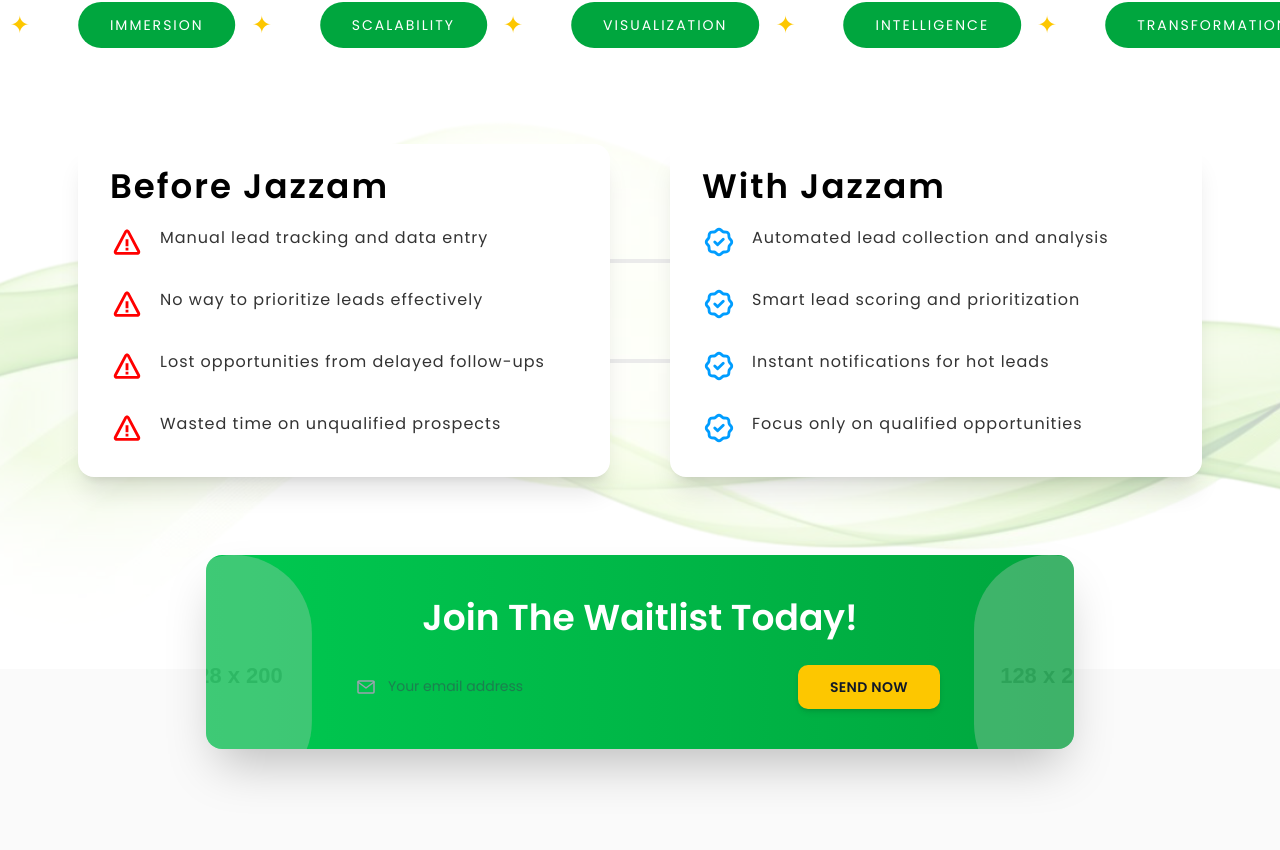
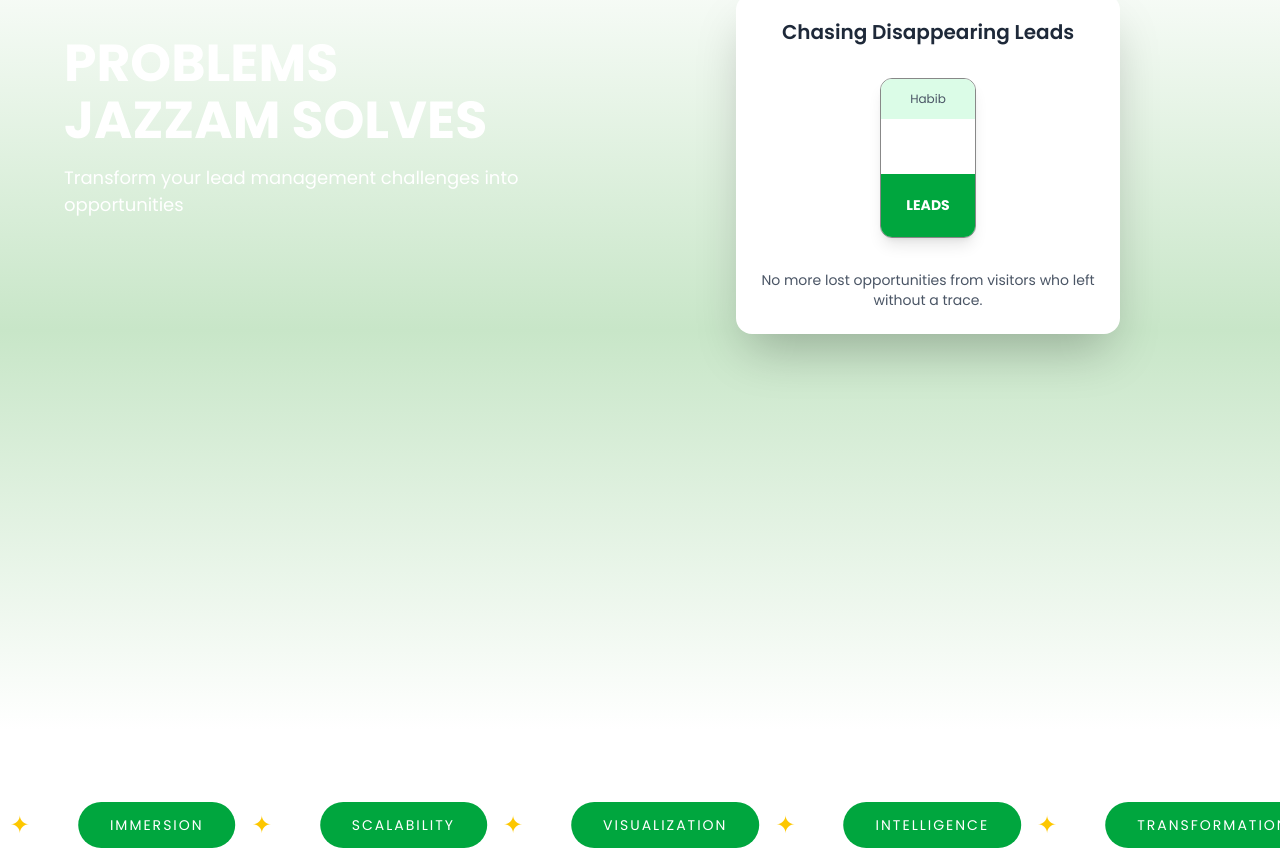
Before and after one commit to Octaloop-Technologies/jazzam-nextjs, a Next.js app: page / in a window 1280 px wide. Shown: the part 1874-2724 px from the top of the page. Built offline with nearby package versions, Linux system fonts and the light colour scheme; no server answers.

Commit message:
almost fix

```diff
--- a/src/app/(main-page)/page.tsx
+++ b/src/app/(main-page)/page.tsx
@@ -10,6 +10,7 @@
 import ProblemsJazzamSolves from "@/components/view/(main-page)/ProblemsJazzamSolves";
 import Letsstarttoday from "@/components/view/(main-page)/Letsstarttoday";
 import BeforeJazzam from "@/components/view/(main-page)/BeforeJazzam";
+import Chasing from "@/components/view/(main-page)/Chassing";
 // import Animation from "@/components/view/(main-page)/Animation";
 
 const LandingPage = async () => {
@@ -25,6 +26,10 @@
       <HowJazzamWork />
 
       {/* <Animation /> */}
+
+
+    {/* -------------  BeforeJazzam  ------------- */}
+    <Chasing />
 
     {/* -------------  BeforeJazzam  ------------- */}
     <BeforeJazzam />
@@ -44,7 +49,6 @@
 
 
        {/* ------------- Letsstarttoday ------------- */}
-
       <Letsstarttoday />
 
       {/* ------------- FAQs ------------- */}
--- a/src/components/view/(main-page)/BeforeJazzam.tsx
+++ b/src/components/view/(main-page)/BeforeJazzam.tsx
@@ -1,6 +1,7 @@
 "use client";
 
 import React from "react";
+import Image from "next/image";
 
 const BeforeJazzam: React.FC = () => {
   const items: string[] = [
@@ -29,7 +30,8 @@
     "Focus only on qualified opportunities",
   ];
 
-  const PLACEHOLDER_IMG: string = "https://placehold.co/128x200/064e3b/16a34a?text=Pattern";
+  const PLACEHOLDER_IMG: string =
+    "https://placehold.co/128x200/064e3b/16a34a?text=Pattern";
 
   return (
     <section
@@ -54,7 +56,10 @@
         </div>
         <div className="flex animate-marquee-reverse whitespace-nowrap">
           {duplicatedItems.map((item, index) => (
-            <div key={index + duplicatedItems.length} className="flex items-center mx-4">
+            <div
+              key={index + duplicatedItems.length}
+              className="flex items-center mx-4"
+            >
               <span className="bg-green-600 text-white font-normal px-8 py-4 rounded-full text-[14px] leading-[100%] tracking-[2px] uppercase">
                 {item}
               </span>
@@ -152,39 +157,31 @@
 
       {/* Bottom Card */}
       <div className="absolute bottom-[-80px] left-1/2 transform -translate-x-1/2 z-[100] w-full max-w-[900px] px-4">
-        <div className="bg-gradient-to-r from-green-500 to-green-600 rounded-2xl shadow-2xl relative overflow-hidden">
-          <div className="absolute left-[-50px] top-0 bottom-0 max-w-[200px] h-[244px] overflow-hidden opacity-30">
-            <img
-              src={PLACEHOLDER_IMG}
+        <div className=" z-[90px] bg-gradient-to-r from-[#1BA64E] to-[#51C77C] rounded-2xl shadow-2xl relative overflow-hidden">
+          <div className="absolute left-[-50px] z-40 top-0  max-w-[200px] h-[244px] overflow-hidden opacity-30">
+            <Image
+              src={"/assets/icons/home/beforeleft.png"}
               alt="decorative left"
-              width={200}
-              height={244}
-              className="h-full w-full object-cover rounded-full"
-              onError={(e) => {
-                const target = e.target as HTMLImageElement;
-                target.onerror = null;
-                target.src = "https://placehold.co/200x244/064e3b/16a34a?text=Pattern";
-              }}
+              width={499}
+              height={521}
+              unoptimized
+              className="h-full w-full z-23 object-cover rounded-full"
             />
           </div>
 
-          <div className="absolute right-[-50px] top-0 bottom-0 w-[150px] h-[244px] overflow-hidden opacity-30">
-            <img
-              src={PLACEHOLDER_IMG}
+          <div className="absolute right-[-50px] top-0  w-[150px] h-[244px] overflow-hidden opacity-30">
+            <Image
+              src={"/assets/icons/home/beforetop.png"}
               alt="decorative right"
               width={150}
               height={244}
+              unoptimized
               className="h-full w-full object-cover rounded-full"
-              onError={(e) => {
-                const target = e.target as HTMLImageElement;
-                target.onerror = null;
-                target.src = "https://placehold.co/150x244/064e3b/16a34a?text=Pattern";
-              }}
             />
           </div>
 
           <div className="relative px-8 py-8 md:px-16 md:py-10">
-            <h3 className="text-white text-3xl md:text-4xl font-semibold leading-tight text-center mb-6">
+            <h3 className="text-[#FFF] text-[34px] md:text-[24px] font-normal leading-[29px] text-center mb-6">
               Join The Waitlist Today!
             </h3>
 
@@ -192,35 +189,25 @@
               <div className="flex-1 relative w-full">
                 <div className="absolute left-4 top-1/2 transform -translate-y-1/2">
                   <svg
-                    width="20"
-                    height="20"
-                    viewBox="0 0 20 20"
+                    xmlns="http://www.w3.org/2000/svg"
+                    width="24"
+                    height="24"
+                    viewBox="0 0 24 24"
                     fill="none"
-                    xmlns="http://www.w3.org/2000/svg"
                   >
                     <path
-                      d="M3 4H17C17.55 4 18 4.45 18 5V15C18 15.55 17.55 16 17 16H3C2.45 16 2 15.55 2 15V5C2 4.45 2.45 4 3 4Z"
-                      stroke="#9CA3AF"
-                      strokeWidth="1.5"
-                      strokeLinecap="round"
-                      strokeLinejoin="round"
-                    />
-                    <path
-                      d="M18 5L10 11L2 5"
-                      stroke="#9CA3AF"
-                      strokeWidth="1.5"
-                      strokeLinecap="round"
-                      strokeLinejoin="round"
+                      d="M4.875 3.75C3.97989 3.75 3.12145 4.10558 2.48851 4.73851C1.85558 5.37145 1.5 6.22989 1.5 7.125V16.875C1.5 17.7701 1.85558 18.6285 2.48851 19.2615C3.12145 19.8944 3.97989 20.25 4.875 20.25H19.125C20.0201 20.25 20.8785 19.8944 21.5115 19.2615C22.1444 18.6285 22.5 17.7701 22.5 16.875V7.125C22.5 6.22989 22.1444 5.37145 21.5115 4.73851C20.8785 4.10558 20.0201 3.75 19.125 3.75H4.875ZM21 7.80225L12 12.648L3 7.80225V7.125C3 6.62772 3.19754 6.15081 3.54917 5.79917C3.90081 5.44754 4.37772 5.25 4.875 5.25H19.125C19.6223 5.25 20.0992 5.44754 20.4508 5.79917C20.8025 6.15081 21 6.62772 21 7.125V7.80225ZM3 9.5055L11.6445 14.1608C11.7538 14.2196 11.8759 14.2504 12 14.2504C12.1241 14.2504 12.2462 14.2196 12.3555 14.1608L21 9.5055V16.875C21 17.3723 20.8025 17.8492 20.4508 18.2008C20.0992 18.5525 19.6223 18.75 19.125 18.75H4.875C4.37772 18.75 3.90081 18.5525 3.54917 18.2008C3.19754 17.8492 3 17.3723 3 16.875V9.5055Z"
+                      fill="black"
                     />
                   </svg>
                 </div>
                 <input
                   type="email"
                   placeholder="Your email address"
-                  className="w-full pl-12 pr-4 py-3 rounded-lg text-gray-700 focus:outline-none focus:ring-2 focus:ring-yellow-400"
+                  className="w-full pl-12 pr-4 py-3 rounded-lg text-[14px] leading-normal text-[#999] focus:outline-none focus:ring-2 focus:ring-yellow-400 bg-[#FFF]"
                 />
               </div>
-              <button className="w-full md:w-auto bg-yellow-400 hover:bg-yellow-500 text-gray-900 font-semibold px-8 py-3 rounded-lg transition uppercase text-sm tracking-wide whitespace-nowrap shadow-md">
+              <button className="w-full md:w-auto bg-[#EEB600]  font-semibold px-8 py-3 rounded-lg transition uppercase  tracking-wide whitespace-nowrap shadow-md text-[16px] tracking-normal text-[#FFF]">
                 SEND NOW
               </button>
             </div>
--- /dev/null
+++ b/src/components/view/(main-page)/Chassing.tsx
@@ -0,0 +1,53 @@
+"use client";
+
+import React from "react";
+
+// Mock SVG (replace with actual SVG/image)
+const MockCardSVG = () => (
+  <div className="flex flex-col items-center justify-center p-4">
+    <div className="w-24 h-40 bg-white rounded-xl shadow-lg border border-gray-200 overflow-hidden relative">
+      <div className="absolute top-0 left-0 w-full h-1/4 bg-green-100 flex items-center justify-center text-xs text-gray-600">
+        Habib
+      </div>
+      <div className="absolute bottom-0 left-0 w-full h-2/5 bg-green-600 flex items-center justify-center text-sm font-bold text-white">
+        LEADS
+      </div>
+    </div>
+  </div>
+);
+
+const Chasing = () => {
+  return (
+    <section className="min-h-screen p-8 md:p-16 flex items-start bg-gradient-to-b from-white via-[#c8e6c8] to-white">      <div className="container mx-auto flex flex-col lg:flex-row items-center lg:items-start">
+        {/* Left Side */}
+        <div className="w-full lg:w-1/2 lg:pr-20 pt-10 text-center lg:text-left mb-10 lg:mb-0">
+          <h2 className="text-[36px] md:text-[52px] font-bold text-white leading-[110%] mb-4">
+            PROBLEMS JAZZAM SOLVES
+          </h2>
+          <p className="text-[16px] md:text-[18px] text-normal leading-normal text-white">
+            Transform your lead management challenges into opportunities
+          </p>
+        </div>
+
+        {/* Right Side */}
+        <div className="w-full lg:w-1/2 flex flex-col items-center">
+          <div className="w-full sm:w-80 md:w-96 bg-white p-6 rounded-2xl shadow-2xl transition-all duration-300 transform hover:scale-[1.02]">
+            <h3 className="text-lg md:text-xl font-semibold text-center text-gray-800 mb-4">
+              Chasing Disappearing Leads
+            </h3>
+
+            <div className="flex justify-center mb-4">
+              <MockCardSVG />
+            </div>
+
+            <p className="text-sm text-center text-gray-600">
+              No more lost opportunities from visitors who left without a trace.
+            </p>
+          </div>
+        </div>
+      </div>
+    </section>
+  );
+};
+
+export default Chasing;
--- a/src/components/view/(main-page)/Letsstarttoday.tsx
+++ b/src/components/view/(main-page)/Letsstarttoday.tsx
@@ -42,7 +42,7 @@
         </p>
 
         {/* Button */}
-        <button className="mt-6 bg-yellow-400 hover:bg-yellow-500 text-gray-900 font-semibold px-8 py-4 rounded-md flex items-center mx-auto gap-3 transition uppercase text-sm tracking-wide">
+        <button className="mt-6 bg-yellow-400 hover:bg-yellow-500 text-[#FFF] font-semibold px-8 py-4 rounded-md flex items-center mx-auto gap-3 transition uppercase text-sm tracking-wide">
           REGISTER YOUR COMPANY
           <svg width="16" height="16" viewBox="0 0 16 16" fill="none" xmlns="http://www.w3.org/2000/svg">
             <path d="M6 3L11 8L6 13" stroke="currentColor" strokeWidth="2" strokeLinecap="round" strokeLinejoin="round"/>
@@ -82,11 +82,11 @@
 
     {/* Card content */}
     <div className="relative px-32 py-12 max-md:px-8">
-      <div className="text-center mb-8">
-        <h3 className="text-2xl font-bold text-gray-900 mb-2">
+      <div className="text-center mb-6">
+        <h3 className="text-[20px] font-bold text-[#000] leading-[108%] tracking-[1px] mb-[6px]">
           Join Industry Leaders
         </h3>
-        <p className="text-gray-600">
+        <p className="text-[#333] font-normal text-[14px] leading-[155%] tracking-[0.5%]">
           Trusted by companies across Saudi Arabia
         </p>
       </div>
@@ -94,20 +94,20 @@
       <div className="flex items-center justify-center gap-16 max-md:gap-8 max-md:flex-wrap">
         {/* Active Users */}
         <div className="text-center">
-          <div className="text-4xl font-bold text-gray-900 mb-2">500+</div>
-          <div className="text-sm text-gray-600">Active Users</div>
+          <div className="text-[44px] font-normal text-[#000] leading-[113%] mb-2">500+</div>
+          <div className="text-[14px] leading-[100%] font-normal text-[#444]">Active Users</div>
         </div>
 
         {/* Satisfaction */}
         <div className="text-center">
-          <div className="text-4xl font-bold text-gray-900 mb-2">98%</div>
-          <div className="text-sm text-gray-600">Satisfaction</div>
+          <div className="text-[44px] font-normal text-[#000] leading-[113%] mb-2">98%</div>
+          <div className="text-[14px] leading-[100%] font-normal text-[#444]">Satisfaction</div>
         </div>
 
         {/* Support */}
         <div className="text-center">
-          <div className="text-4xl font-bold text-gray-900 mb-2">24/7</div>
-          <div className="text-sm text-gray-600">Support</div>
+          <div className="text-[44px] font-normal text-[#000] leading-[113%] mb-2">24/7</div>
+          <div className="text-[14px] leading-[100%] font-normal text-[#444]">Support</div>
         </div>
       </div>
     </div>
```
